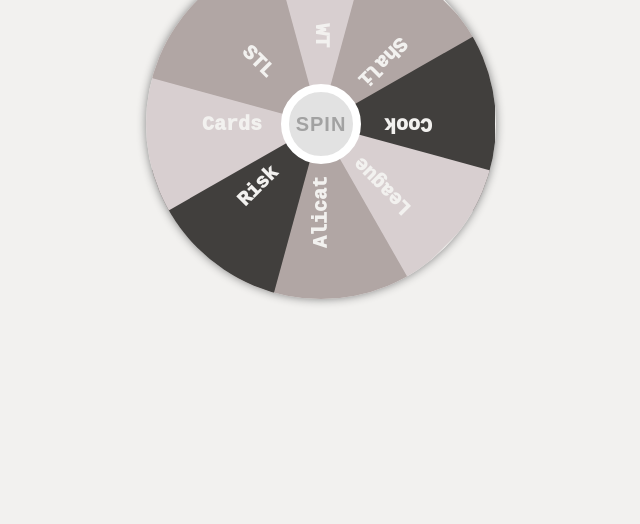
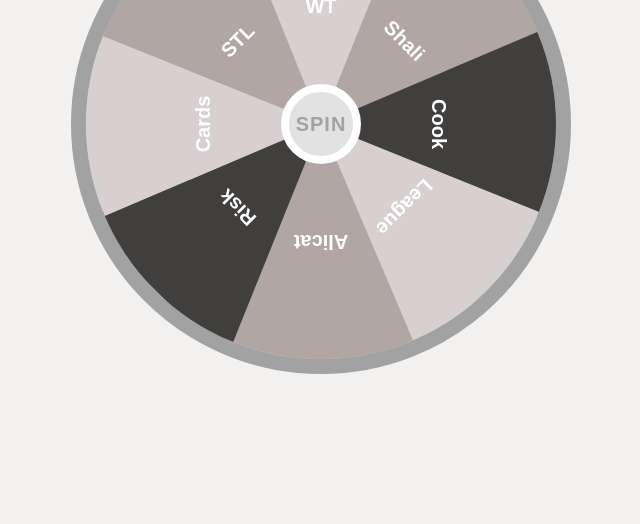
Before and after one commit to ShaliaRamiah/3-month-spinner, a plain HTML site: page index.html in a window 1280 px wide. Shown: the part 276-800 px from the top of the page, without its empty margins (319-959 px from the left). Drawn offline with Linux system fonts and the light colour scheme.

Commit message:
fixing circle

```diff
--- a/style.css
+++ b/style.css
@@ -14,14 +14,14 @@
 }
 
 .wheel {
-    height: 350px;
-    width: 350px;
-    background: #F2f1ef;
+    width:500px;
+    height:500px;
+    background-color: #ccc;
+    border-radius:50%;
+    border:15px solid #a2a2a2;
     position: relative;
-    border-radius: 50%;
     overflow: hidden;
-    box-shadow: 0 0 10px gray;
-    transition: 3s all;
+    transition: 5s;
 }
 
 .heading {
@@ -29,25 +29,25 @@
     text-align: center;
     font-size: 30px;
     position: absolute;
-    top: 50px;
+    top: 10px;
 }
 
 .wheel div {
-    height: 50%;
-    width: 200px;
-    clip-path: polygon(100% 0, 50% 100%, 0 0);
-    transform: translateX(-50%);
-    transform-origin: bottom;
+    height:50%;
+    width:200px;
     position: absolute;
-    left: 21%;
-    display: flex;
+    clip-path: polygon(100% 0 , 50% 100% , 0 0 );
+    transform:translateX(-50%);
+    transform-origin:bottom;
+    text-align:center;
+    display:flex;
     align-items: center;
     justify-content: center;
-    font-size: 20px;
-    font-family: monospace;
-    font-weight: 1000;
-    color: #F2f1ef;
-    writing-mode: vertical-rl;
+    font-size:20px;
+    font-weight:bold;
+    font-family:sans-serif;
+    color:#fff;
+    left:135px;
 }
 
 .wheel .one {
@@ -125,5 +125,5 @@
     background: #000000;
     position: absolute;
     clip-path: polygon(100% 0, 50% 100%, 0 0);
-    margin-top: -350px;
+    margin-top: -500px;
 }
```
